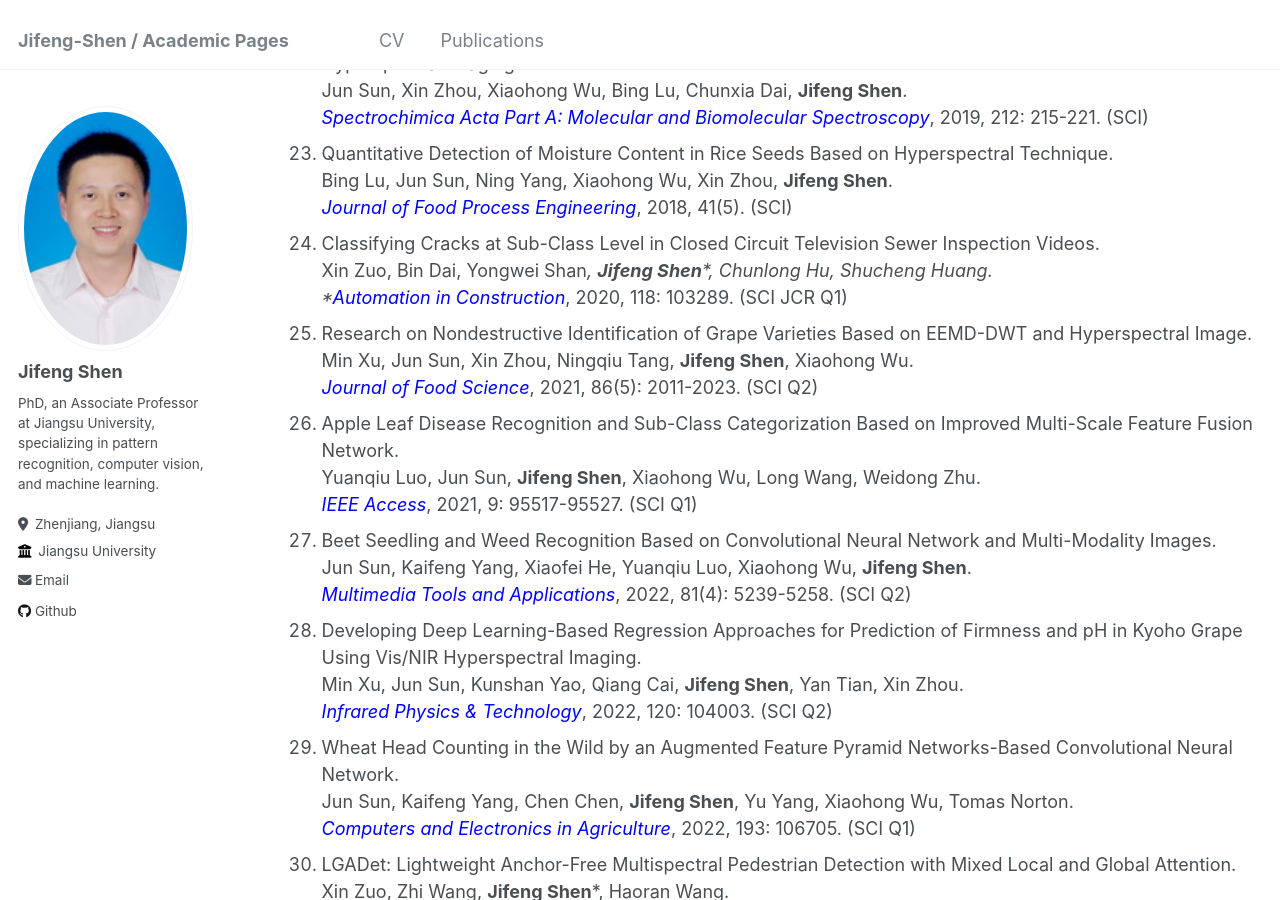
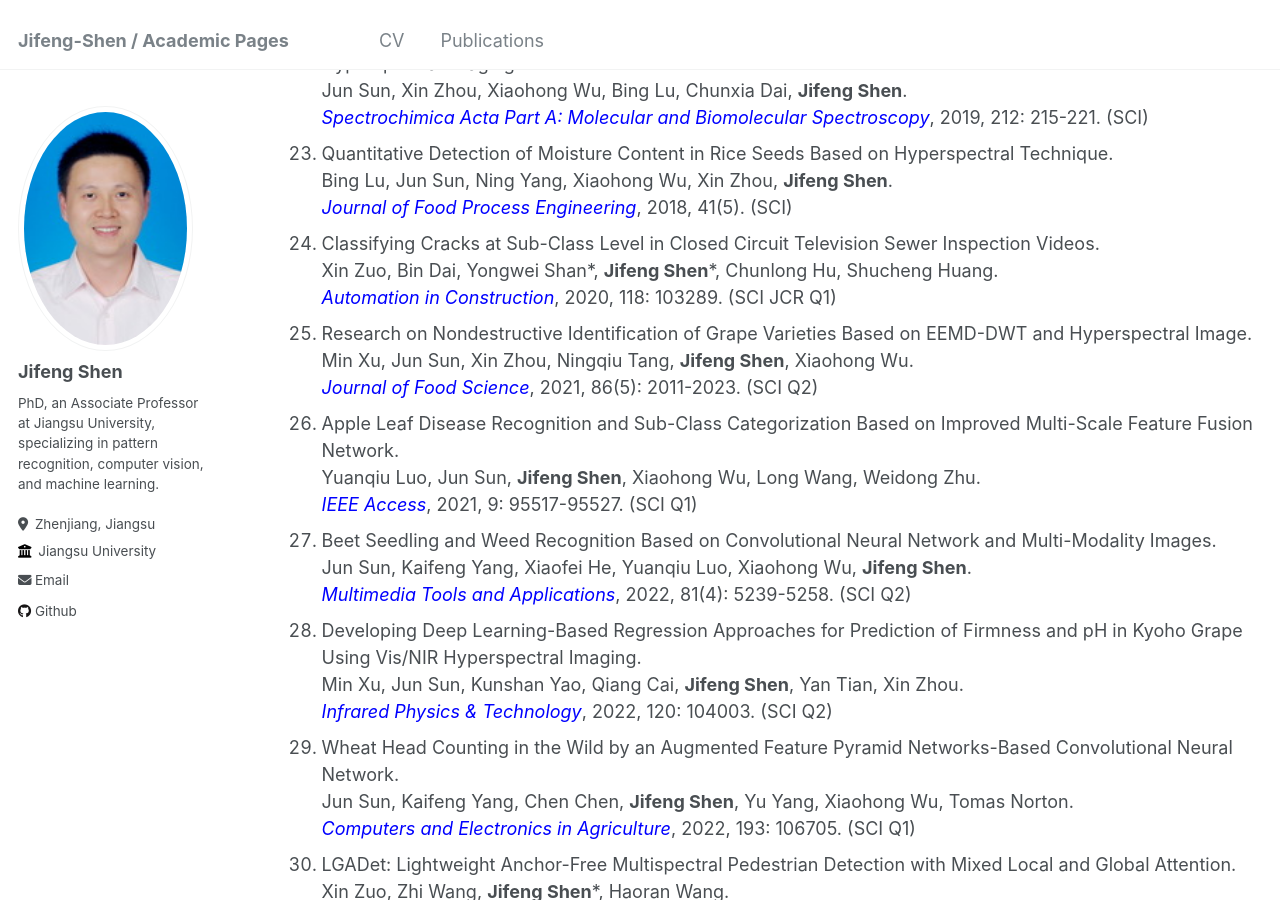
Before and after one commit to jifeng-shen/jifeng-shen.github.io, a Jekyll site: the page built from _pages/publications.md, in a window 1280 px wide and 900 px high, scrolled down 2121 px. Built offline with Jekyll 4.4.1, drawn with Linux system fonts in a browser that asks for light colours; some of the changed text lies outside the part shown.

Commit message:
Update publications.md

```diff
--- a/_pages/publications.md
+++ b/_pages/publications.md
@@ -77,7 +77,7 @@ author_profile: true
     Bing Lu, Jun Sun, Ning Yang, Xiaohong Wu, Xin Zhou, **Jifeng Shen**.
     *<font color="blue">Journal of Food Process Engineering</font>*, 2018, 41(5). (SCI)
 26. Classifying Cracks at Sub-Class Level in Closed Circuit Television Sewer Inspection Videos.
-    Xin Zuo, Bin Dai, Yongwei Shan*, **Jifeng Shen**\*, Chunlong Hu, Shucheng Huang.
+    Xin Zuo, Bin Dai, Yongwei Shan\*, **Jifeng Shen**\*, Chunlong Hu, Shucheng Huang.
     *<font color="blue">Automation in Construction</font>*, 2020, 118: 103289. (SCI JCR Q1)
 27. Research on Nondestructive Identification of Grape Varieties Based on EEMD-DWT and Hyperspectral Image.
     Min Xu, Jun Sun, Xin Zhou, Ningqiu Tang, **Jifeng Shen**, Xiaohong Wu.
@@ -125,7 +125,7 @@ author_profile: true
     Xin Zuo, Chenhui Qi, Yifei Chen, **Jifeng Shen**\*, Heng Fan and Wankou Yang.
     *<font color="blue">IEEE Access</font>*, vol 12, pp. 114212-114226, 2024. [code](https://github.com/qch777/LSACF)
 42. CrackMamba: Topology-aware Mamba for Crack Segmentation in Structures.
-    Xin Zuo, Yu Sheng, **Jifeng Shen**\*, Yongwei Shan*.
+    Xin Zuo, Yu Sheng, **Jifeng Shen**\*, Yongwei Shan\*.
     *<font color="blue">Automation in Construction</font>*, 168(2024), 105845, 2024. (SCI JCR Q1) [code]( https://github.com/shengyu27/CrackMamba)
 43. Identification of Tea Varieties Based on Low-Rank Autoencoder and Hyperspectral Image.
     基于低秩自动编码器及高光谱图像的茶叶品种鉴别.(In Chinese)
@@ -156,7 +156,7 @@ author_profile: true
     *<font color="blue">Pattern Analysis and Applications*</font>, (2025)28:80, 2025.[code](https://github.com/SAWRJJ/UWSegFormer).
 50. Near-infrared spectroscopy coupled with machine learning algorithms based on L1-norm and L21-norm to identify the geographical origins of Chinese wolfberry.
     Xiao Zhu, Xiaohong Wu, **Jifeng Shen**, Jun Sun, Bin Wu.
-    *<font color="blue">Food Chemistry*</font>, 493(2), 2025, 145863.
+    *<font color="blue">Food Chemistry</font>*, 493(2), 2025, 145863.
 
 
 
```
